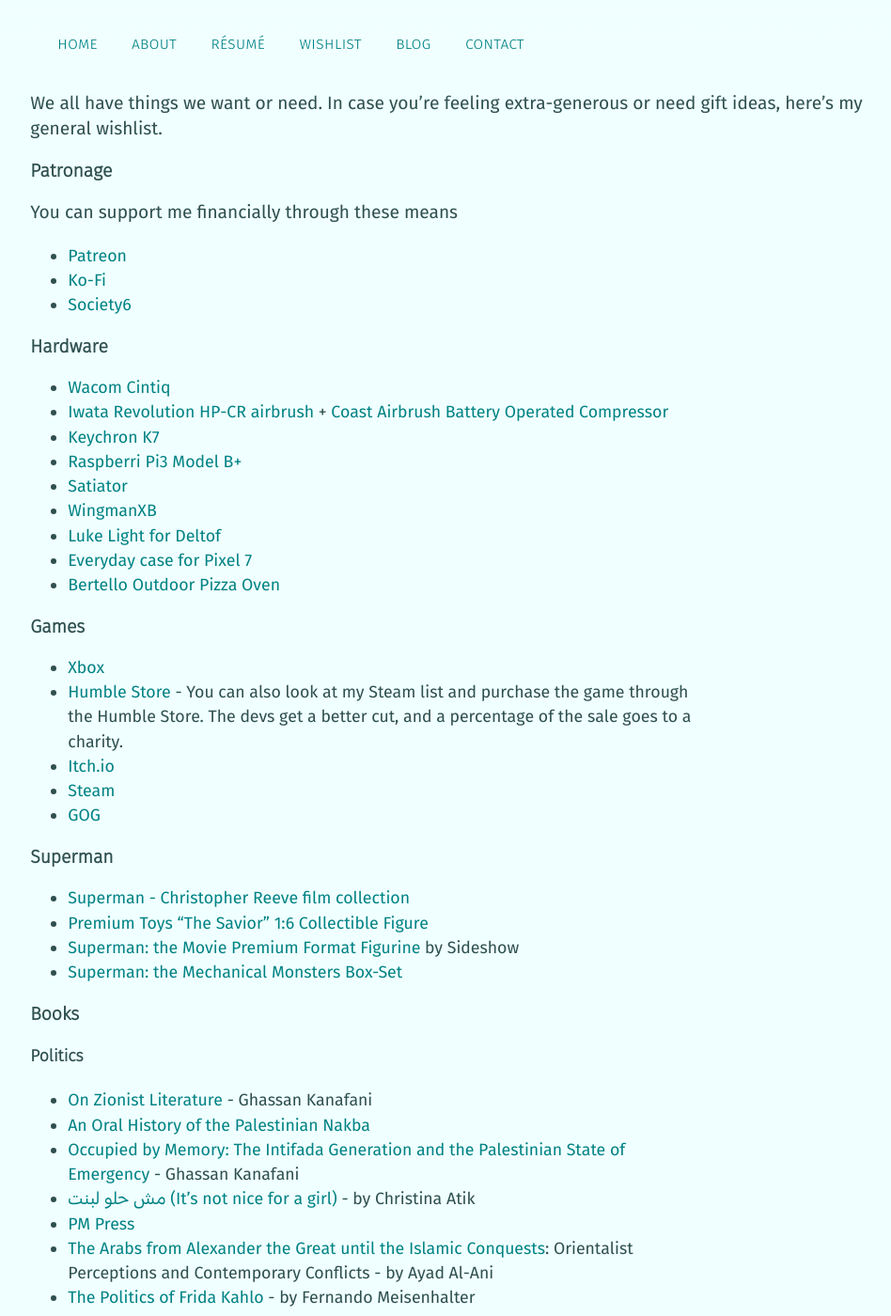
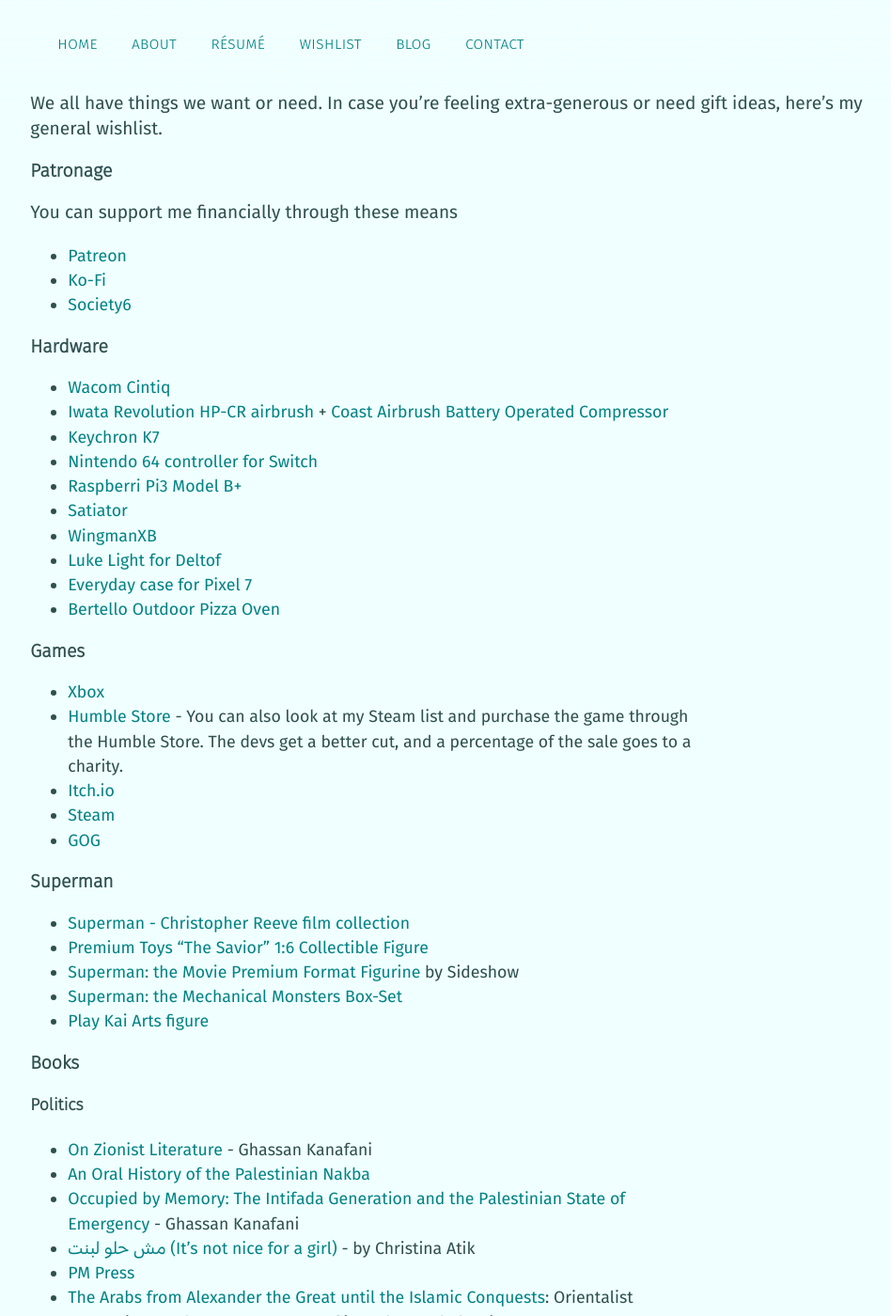
Before and after one commit to mstfacmly/mstfacmly.github.io, a Jekyll site: the page built from wishlist.md, in a window 1280 px wide and 1400 px high. Shown: the whole window at 94% size, without its empty margins (147-1095 px from the left). Built offline with Jekyll 4.4.1, drawn with Linux system fonts in a browser that asks for light colours; nearby versions of some CDN libraries; a script that is not in the unit is left out.

Commit message:
update wishlist

```diff
--- a/wishlist.md
+++ b/wishlist.md
@@ -15,6 +15,7 @@
 * [Wacom Cintiq](https://wacom.com/en-us/products/pen-displays/wacom-cintiq-pro-24)
 * [Iwata Revolution HP-CR airbrush](https://www.coastairbrush.com/proddetail.asp?prod=Revolution_HP-CR) + [Coast Airbrush Battery Operated Compressor](https://www.coastairbrush.com/proddetail.asp?prod=Coast_Airbrush_Battery_Operated_Compressor)
 * [Keychron K7](https://www.keychron.com/pages/keychron-k7-wireless-mechanical-keyboard)
+* [Nintendo 64 controller for Switch](https://www.nintendo.com/store/products/nintendo-64-controller/)
 * [Raspberri Pi3 Model B+](https://www.raspberrypi.org/products/raspberry-pi-3-model-b-plus)
 * [Satiator](https://www.satiator.net/Satiator_p_12.html)
 * [WingmanXB](https://shop.brookaccessory.com/en/products/wingman_xb)
@@ -39,6 +40,7 @@
 * [Premium Toys "The Savior" 1:6 Collectible Figure](https://www.toyswonderland.com/product/premium-toys-the-savior-16-collectible-figure/)
 * [Superman: the Movie Premium Format Figurine](https://www.sideshow.com/collectibles/dc-comics-superman-the-movie-sideshow-collectibles-300759) by Sideshow
 * [Superman: the Mechanical Monsters Box-Set](https://www.bigbadtoystore.com/Product/VariationDetails/157966)
+* [Play Kai Arts figure](https://www.imaginationhobby.com/en/dc-comics-variant-no-6-superman-9-inch-action-figure-play-arts-kai-square-enix-product-opened-sold-in-store-en.html)
 
 ### Books
 
```
